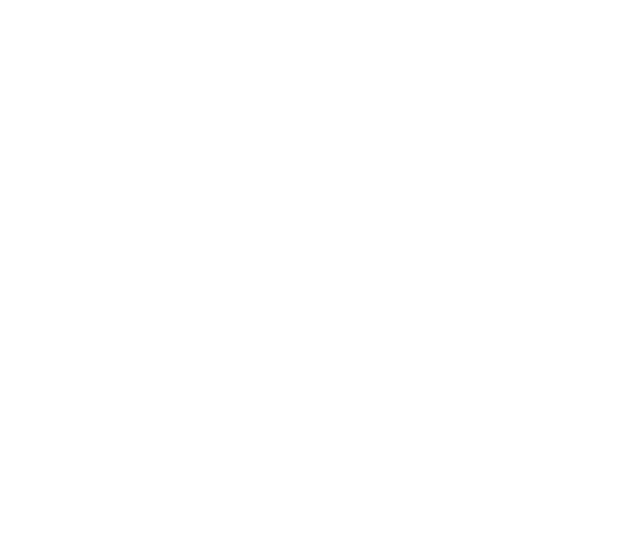
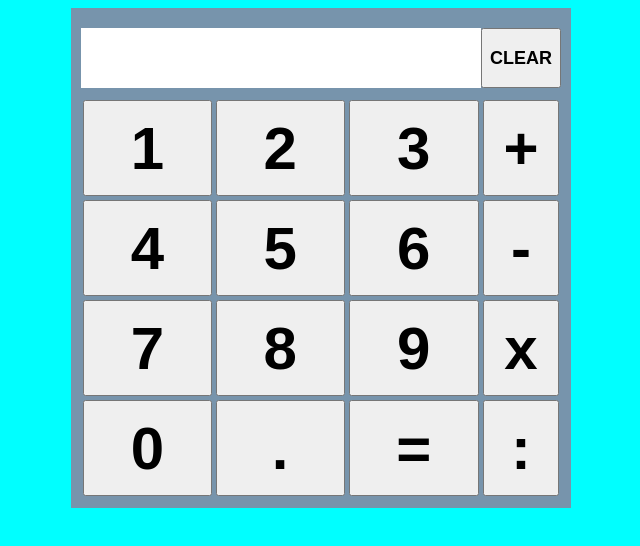
Before and after one commit to G-Alessandro/Calculator, a plain HTML site: page index.html in a window 1280 px wide. Shown: the whole page, without its empty margins (319-959 px from the left). Drawn offline with Linux system fonts and the light colour scheme.

Commit message:
Add style

```diff
--- a/index.html
+++ b/index.html
@@ -9,6 +9,33 @@
     <title>Calculator</title>
 </head>
 <body>
-
+    <div class="container">
+        <div class="displayContainer">
+            <div class="display"></div>
+            <button class="clearBtn">CLEAR</button>
+        </div>
+        <div class="buttonContainer">
+            <div class="numBTnContainer">
+                <button class="numBtn 1">1</button>
+                <button class="numBtn 2">2</button>
+                <button class="numBtn 3">3</button>
+                <button class="numBtn 4">4</button>
+                <button class="numBtn 5">5</button>
+                <button class="numBtn 6">6</button>
+                <button class="numBtn 7">7</button>
+                <button class="numBtn 8">8</button>
+                <button class="numBtn 9">9</button>
+                <button class="numBtn 0">0</button>
+                <button class="numBtn dot">.</button>
+                <button class="numBtn equal">=</button>
+            </div>
+            <div class="operatorBtnContainer">
+                <button class="operator add">+</button>
+                <button class="operator subtract">-</button>
+                <button class="operator multiply">x</button>
+                <button class="operator divide">:</button>
+            </div>
+        </div>
+    </div>
 </body>
 </html>
--- a/style.css
+++ b/style.css
@@ -0,0 +1,70 @@
+body {
+    background-color: aqua;
+    display: flex;
+    justify-content: center;
+}
+
+.container {
+    height: 500px;
+    width: 500px;
+    background-color: rgb(119, 148, 172);
+    display: flex;
+    flex-direction: column;
+    align-items: center;
+}
+
+.displayContainer {
+    height: 60px;
+    width: 480px;
+    display: flex;
+    justify-content: row;
+    background-color: rgb(119, 148, 172);
+    margin: 20px 0px 10px;
+}
+
+.display {
+    height: 60px;
+    width: 400px;
+    background-color: white;
+}
+
+.clearBtn {
+    height: 60px;
+    width: 80px;
+    font-size: 18px;
+    font-weight: bold;
+}
+
+.buttonContainer {
+    height: 400px;
+    width: 480px;
+    display: flex;
+    background-color: rgb(119, 148, 172);
+}
+
+.numBTnContainer {
+    height: 400px;
+    width: 400px;
+    display: grid;
+    grid-template-columns: auto auto auto;
+}
+
+.operatorBtnContainer {
+    height: 400px;
+    width: 80px;
+    display: grid;
+    grid-template-columns: auto;
+    background-color: rgb(119, 148, 172);
+}
+
+button.numBtn {
+    font-size: 60px;
+    font-weight: bold;
+    margin: 2px;
+}
+
+button.operator {
+    font-size: 60px;
+    font-weight: bold;
+    margin: 2px;
+}
```
Also changed, not shown: javascript.js (+0 -8 lines).
